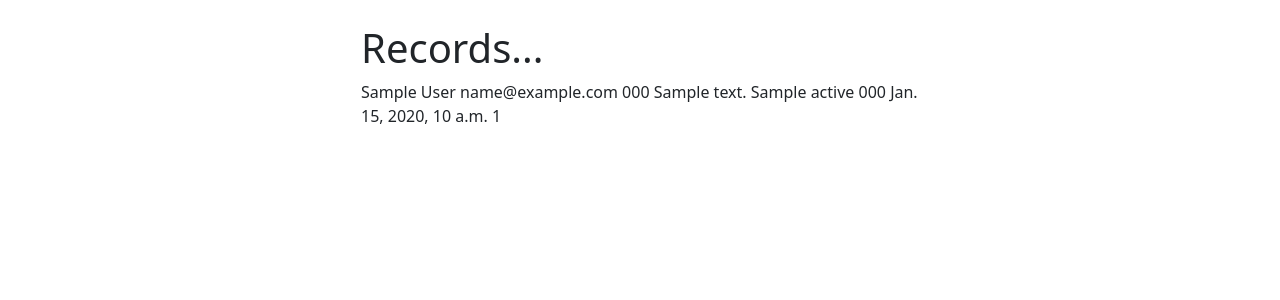
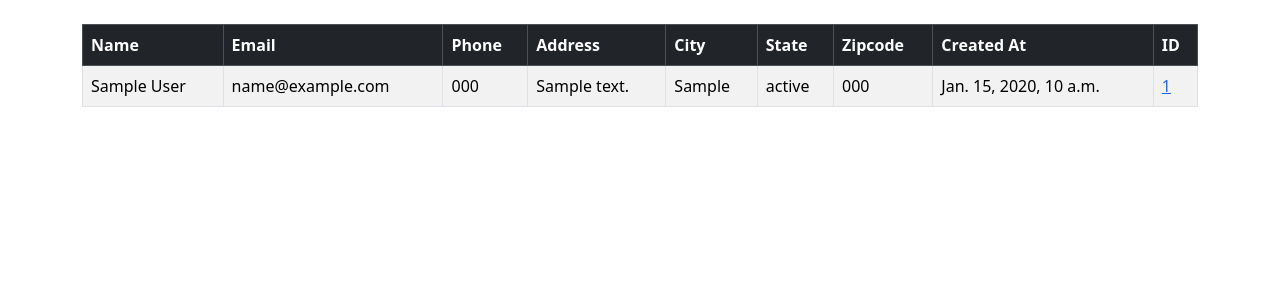
Before and after one commit to YasaraD/Python-project-CRM-, a Django app: page / in a window 1280 px wide. Shown: the part 56-356 px from the top of the page. Run offline with Django 5.2, Linux system fonts and the light colour scheme; a user stored in the database is signed in; tables that the repository leaves empty hold one stand-in row (values such as "Sample post").

Commit message:
records modified

```diff
--- a/CRM/website/templates/home.html
+++ b/CRM/website/templates/home.html
@@ -2,30 +2,55 @@
 
 {%block content%}
 
-<div class ="col-md-6 offset-md-3">
 
 {% if user.is_authenticated %}
 
-<h1>Records... </h1>
-{% if records%}
+<table class="table table-striped table-hover table-bordered">
+    <thead class="table-dark">
+      <tr>
+        <th scope="col">Name</th>
+        <th scope="col">Email</th>
+        <th scope="col">Phone</th>
+        <th scope="col">Address</th>
+        <th scope="col">City</th>
+        <th scope="col">State</th>
+        <th scope="col">Zipcode</th>
+        <th scope="col">Created At</th>
+        <th scope="col">ID</th>
+
+
+      </tr>
+    </thead>
+    <tbody>
+
+
+    {% if records%}
     {% for record in records%}
-        {{record.first_name}}
-        {{record.last_name}}
-        {{record.email}}
-        {{record.phone}}
-        {{record.address}}
-        {{record.city}}
-        {{record.state}}
-        {{record.zipcode}}
-        {{record.created_at}}
-        {{record.id}}
-        <br></br>
+        <tr>
+            <td>{{record.first_name}}
+            {{record.last_name}}</td>
+            <td>{{record.email}}</td>
+            <td>{{record.phone}}</td>
+            <td>{{record.address}}</td>
+            <td>{{record.city}}</td>
+            <td>{{record.state}}</td>
+            <td>{{record.zipcode}}</td>
+            <td>{{record.created_at}}</td>
+            <td><a href="{% url 'record' record.id %}">{{ record.id }}</a></td>
+        <tr>
     {% endfor %}
 
 {%endif%}
 
+    </tbody>
+</table>
+
+
+
+
 {% else %}
 
+<div class="col-md-6 offset-md-3">
 <h1>Login</h1>
 <br/>
 
@@ -43,7 +68,7 @@
 
 </form>
 
-</div>
+
 
 {% endif %}
 
--- a/CRM/website/urls.py
+++ b/CRM/website/urls.py
@@ -5,5 +5,6 @@ urlpatterns = [
     path('', views.home, name='home'),
     path('logout/', views.logout_user, name='logout'),
     path('register/', views.register_user, name='register'),
+    path('record/<int:pk>', views.customer_record, name='record'),
 
 ]
--- a/CRM/website/views.py
+++ b/CRM/website/views.py
@@ -47,3 +47,13 @@ def register_user(request):
 		return render(request, 'register.html', {'form':form})
 
 	return render(request, 'register.html', {'form':form})
+
+
+def customer_record(request, pk):
+	if request.user.is_authenticated:
+		# Look Up Records
+		customer_record = Record.objects.get(id=pk)
+		return render(request, 'record.html', {'customer_record':customer_record})
+	else:
+		messages.success(request, "You Must Be Logged In To View That Page...")
+		return redirect('home')
```
Also changed, not shown: CRM/website/templates/record.html (added, +44 -0 lines).
